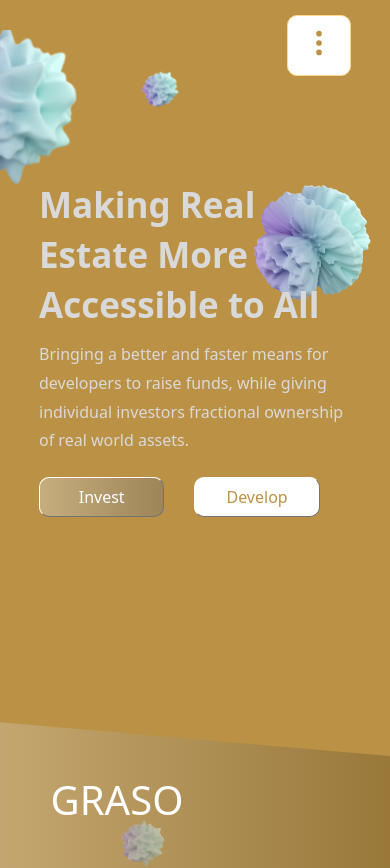
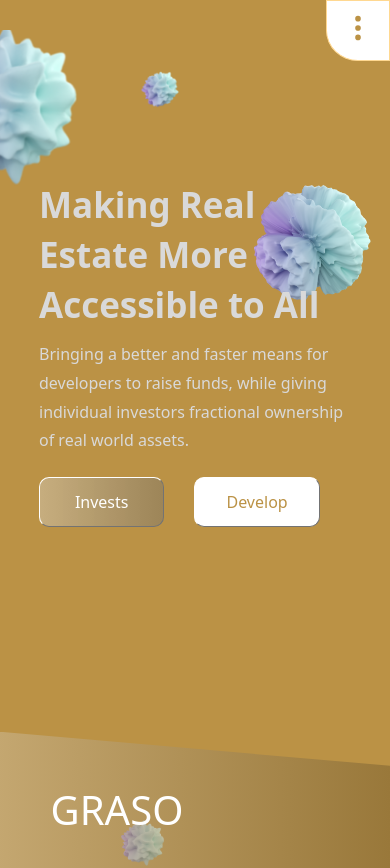
Before and after one commit to GRASO-SUIDEN/Graso, a React (Create React App) app: page / in a window 390 px wide. Shown: the top 868 px of the page. Built offline with nearby package versions, Linux system fonts and the light colour scheme; a web font is replaced by a local one.

Commit message:
Add files via upload

```diff
--- a/src/components/CTAButton.jsx
+++ b/src/components/CTAButton.jsx
@@ -4,7 +4,7 @@ import '../styles/app.css'
  const CTAButton = () => {
   return (
    <div className='button-holder'>
-    <button className='invest-btn'>Invest</button>
+    <button className='invest-btn'>Invests</button>
     <button className='develop-btn'>Develop</button>
    </div>
   )
--- a/src/styles/app.css
+++ b/src/styles/app.css
@@ -148,9 +148,11 @@ nav ul .start-btn:hover::after{
     max-width: 703px;
     font-size: 20px;
 }
-.invest-btn, .develop-btn{
-    width: 145px;
-    height: 58px;
+.invest-btn, .develop-btn {
+    width: 30%;
+    max-width: 145px;
+    height: auto;
+    padding: 0.8rem 1.2rem;
     font-family: "Aoboshi One", system-ui;
     cursor: pointer;
     border-radius: 10px;
@@ -161,7 +163,8 @@ nav ul .start-btn:hover::after{
     outline: none;
     background: linear-gradient(to right, rgba(217, 217, 217, 0.39), rgba(115, 115, 115, 0.42));
     color: #ffffff;
-    font-size: 20px;
+    font-size: 1.2rem;
+    font-weight: 500;
 }
 button, .start-btn{
     transition: transform 0.3s ease-in-out;
@@ -345,27 +348,10 @@ footer ul {
     background-color: #ffd891;
     color: #040119;
 }
-
-.close-btn {
-    background-color: #fff;
-    padding: 12px 16px;
-    cursor: pointer;
-    font-size: 1rem;
-    margin-top: 20px;
-    transition:  0.3s ease;
-    border-radius: 10px;
-    border: 1px solid #ffd891;
-    position: absolute;
-    top: 6px;
-    right: 20px;
-    transition: 0.3s ease-in-out;
-}
-
 .close-btn:active {
     background-color: #ffd891;
     transform: scale(0.9);
 }
-
 .diamond {
     width: 15px;
     height: 15px;
@@ -374,21 +360,20 @@ footer ul {
 }
 .menuicon{
     position: fixed;
-    right: 10%;
+    right:0;
+    top: 0;
     background-color: #fff;
     color: #bb9245;
     padding: 12px 16px;
     z-index: 1000;
     border: 1px solid #ffd891;
-    border-radius: 10px;
+    border-bottom-left-radius: 50%;
     display: none;
     justify-content: center;
     align-items: center;
     transition: transform 0.3s ease-in-out;
 }
-.menuicon:active{
-    transform: scale(0.8);
-}
+
 
 
 
@@ -458,12 +443,11 @@ footer ul {
         font-size: 16px;
         margin: 10px 0 10px 0;
     }
-    .invest-btn, .develop-btn{
-        max-width: 145px;
-        min-width: 70px;
-        height: 40px;
-        font-size: 16px;
+    .invest-btn, .develop-btn {
+        width: 40%;
+        font-size: 1.1rem;
     }
+
     .button-holder{
         width: 90%;
         display: flex;
@@ -529,7 +513,7 @@ footer ul {
     background-color: #99783a;
     width: 70vw;
     padding: 30px 15px;
-    height: 100%;
+    height: 50vh;
     z-index: 99999;
     border-bottom-left-radius: 10px;
     border-left: 1px solid #99783a;
@@ -543,13 +527,21 @@ footer ul {
 
   .side-nav .close-btn {
     position: absolute;
-    top: 10px;
-    right: 10px;
-    font-size: 24px;
+    top: 0;
+    right: 0;
+    font-size: 1rem;;
     cursor: pointer;
     color: #fff;
+    display: flex;
+    align-items: center;
+    justify-content: center;
+    background-color: #fff;
+    padding: 12px 16px;
+    transition:  0.3s ease;
+    border-bottom-left-radius: 50%;
+    border: 1px solid #ffd891;
+    transition: 0.3s ease-in-out;
   }
-
   .side-nav ul {
     list-style: none;
   }
@@ -598,3 +590,17 @@ footer ul {
 
 
 }
+
+
+
+
+
+
+
+
+@media (max-width: 480px) {
+    .invest-btn, .develop-btn {
+        width: 60%;
+        font-size: 1rem;
+    }
+}
--- a/src/styles/index.css
+++ b/src/styles/index.css
@@ -0,0 +1,60 @@
+#preloader{
+    background: #bb9245 ;
+    height: 100vh;
+    width: 100%;
+    position: fixed;
+    z-index: 100000;
+    top: 0;
+    left: 0;
+    display: flex;
+    justify-content: center;
+    align-items: center;
+}
+.loader {
+    position: relative;
+    width: 120px;
+    height: 120px;
+}
+
+.outer-circle, .inner-circle {
+    position: absolute;
+    border: 8px solid transparent;
+    border-radius: 50%;
+}
+
+.outer-circle {
+    width: 90px;
+    height: 90px;
+    border-top: 4px solid white;
+    border-right: 4px solid white;
+    animation: rotateOuter 0.8s linear infinite;
+}
+
+.inner-circle {
+    width: 50px;
+    height: 50px;
+    top: 20px;
+    left: 20px;
+    border-bottom: 4px solid white;
+    border-left: 4px solid white;
+    animation: rotateInner 1s linear infinite reverse;
+}
+
+@keyframes rotateOuter {
+    0% {
+        transform: rotate(360deg);
+    }
+    100% {
+        transform: rotate(0deg);
+    }
+}
+
+
+@keyframes rotateInner {
+    0% {
+        transform: rotate(0deg);
+    }
+    100% {
+        transform: rotate(-360deg);
+    }
+}
```
